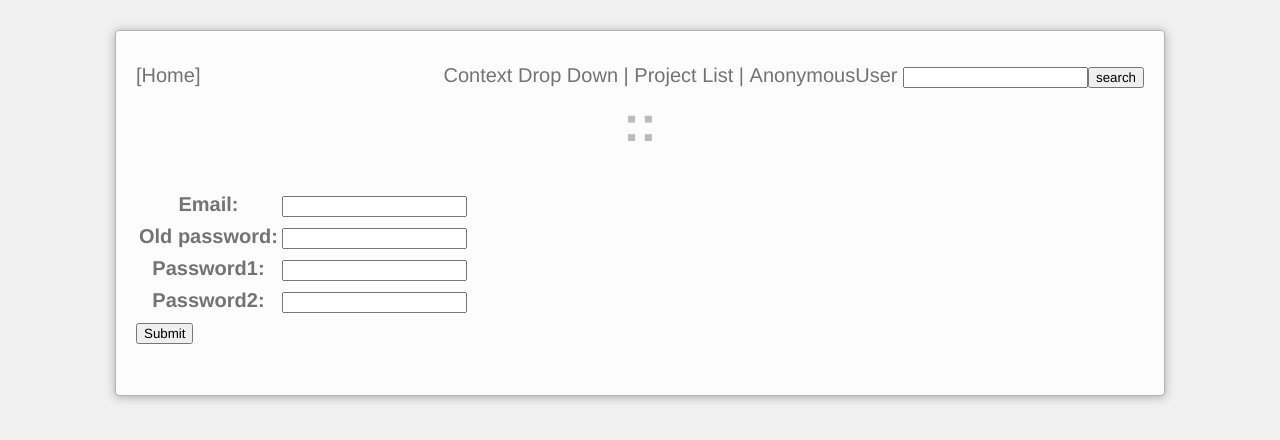
After one commit to tekton/DocuCanvas, a Django app: page /auth/account_settings in a window 1280 px wide. The commit adds this page. Shown: the top 440 px of the page. Run offline with Django 3.2, Linux system fonts and the light colour scheme; parts of the project's set-up code (start-up, migrations or seed data) failed here and were passed over; some libraries are stand-ins or nearby versions.

Commit message:
adding a basic account settings page

```diff
--- a/auth/forms.py
+++ b/auth/forms.py
@@ -1,4 +1,4 @@
-from django.contrib.auth.forms import UserCreationForm
+from django.contrib.auth.forms import UserCreationForm, UserChangeForm
 # from django.contrib.auth.forms import AuthenticationForm
 from django import forms
 from django.contrib.auth.models import User
@@ -28,3 +28,10 @@ class RegisterForm(UserCreationForm):
     class Meta:
         model = User
         fields = ("username", "email")  # , "video")
+
+
+class EditAccountForm(forms.Form):
+    email = forms.CharField(max_length=255)
+    old_password = forms.CharField(max_length=255)
+    password1 = forms.CharField(max_length=255)
+    password2 = forms.CharField(max_length=255)
--- a/auth/urls.py
+++ b/auth/urls.py
@@ -6,6 +6,7 @@ urlpatterns = patterns('',
 	url(r'register', 'auth.views.register'),
 #    url(r'edit',  'auth.views.edit_account', {"post_change_redirect": "campaign.views.home"}),
 	url(r'login', 'auth.views.login_func'),
+    url(r'account_settings', 'auth.views.account_settings'),
 #    url(r'forgot_password', 'auth.views.forgot_password'),
     url(r'logout', logout, name="logout"),
 
--- a/auth/views.py
+++ b/auth/views.py
@@ -2,7 +2,7 @@ from django.shortcuts import render_to_response, redirect
 from django.http import HttpResponseRedirect
 from django.http import HttpResponse
 from django.template import RequestContext
-from forms import RegisterForm
+from forms import RegisterForm, EditAccountForm
 from django.utils import simplejson
 from django.contrib.auth.models import User
 from django.contrib.auth.hashers import check_password
@@ -12,7 +12,7 @@ from django.core.mail import get_connection
 from django.template.loader import get_template
 from django.template import Context
 
-from django.contrib.auth.forms import UserCreationForm, AuthenticationForm
+from django.contrib.auth.forms import UserCreationForm, AuthenticationForm, UserChangeForm
 from django.contrib.auth.decorators import login_required
 from accounts.models import *
 
@@ -79,3 +79,12 @@ def login_func(request):
         form = AuthenticationForm()
 
     return render_to_response("registration/login.html", {'a_form': form, 'next': next, 'state': state}, context_instance=RequestContext(request))
+
+
+def account_settings(request):
+    if request.method == "POST":
+        return redirect('dashboard.views.home')
+
+    #form = EditAccountForm()
+    form = EditAccountForm()
+    return render_to_response("registration/account_settings.html", {'form': form}, context_instance=RequestContext(request))
--- a/templates/base.html
+++ b/templates/base.html
@@ -356,7 +356,7 @@
                 <a href="/project/new">New Project</a>
             </div>
             <div id="account_nav" class="container_nav">
-                <a href="#">Account Settings</a>
+                <a href="/accounts/account_settings">Account Settings</a>
                 <a href="/accounts/logout/?next=/">Logout</a>
             </div>
             <div id="search_nav" class="container_nav">
--- /dev/null
+++ b/templates/registration/account_settings.html
@@ -0,0 +1,13 @@
+{% extends "base.html" %}
+
+{% block container %}
+
+<form action="/accounts/account_settings" method="post" enctype="multipart/form-data">
+    {% csrf_token %}
+        <table>
+            {{form.as_table}}
+        </table>
+    <input type="submit" value="Submit"/>
+</form>
+
+{% endblock %}
```
